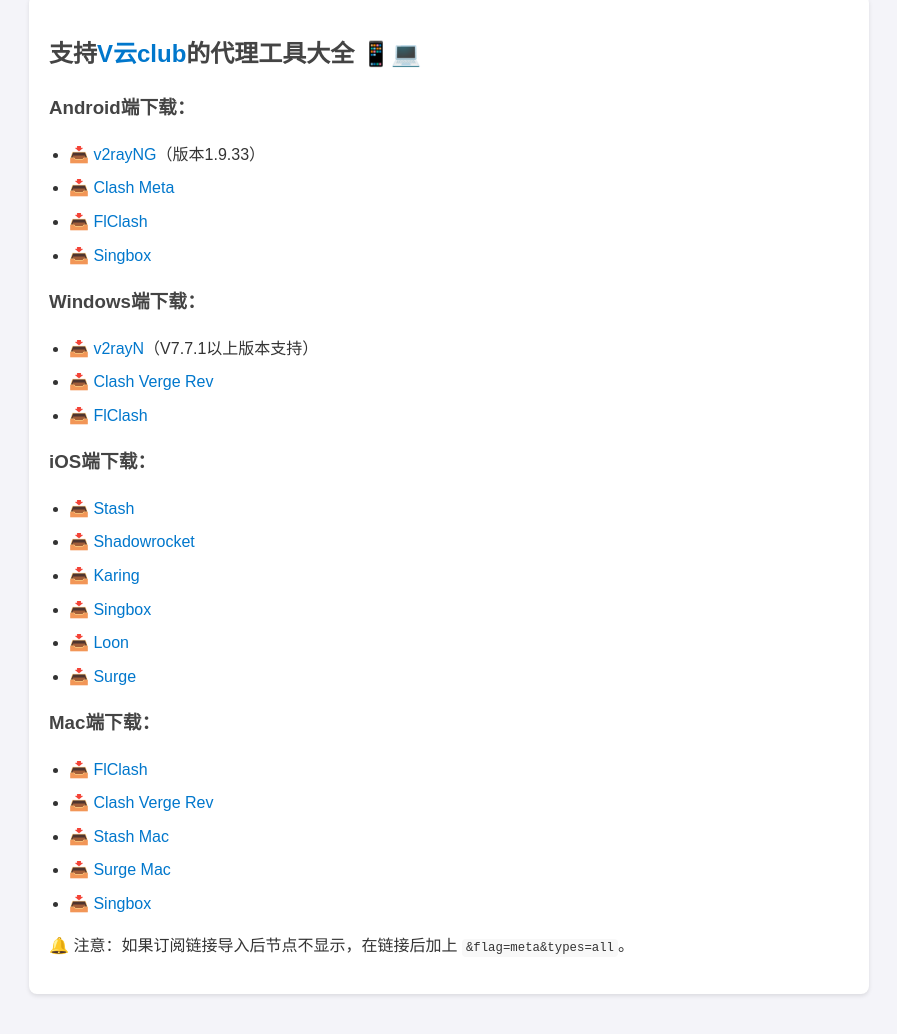
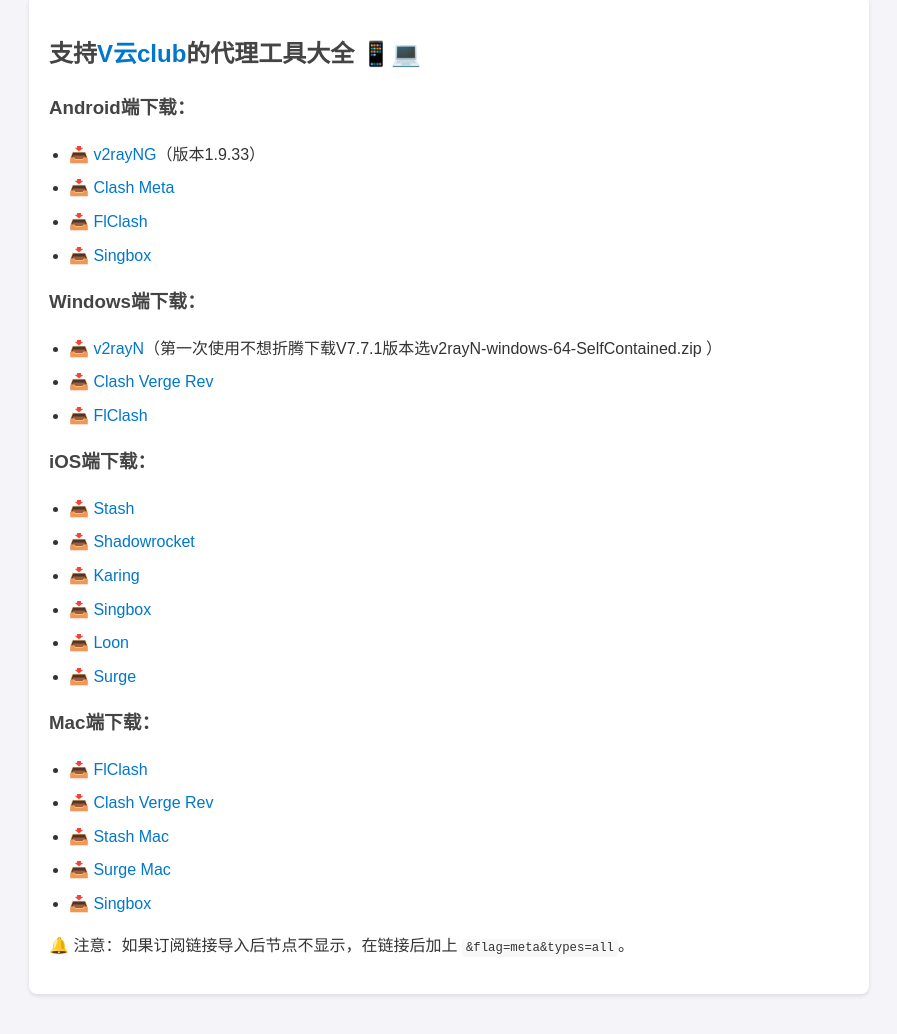
Before and after one commit to vvvcloud/zichazhinan, a plain HTML site: page index.html in a window 1280 px wide. Shown: the part 1127-2161 px from the top of the page, without its empty margins (191-1088 px from the left). Drawn offline with Linux system fonts and the light colour scheme.

Commit message:
Update index.html

```diff
--- a/index.html
+++ b/index.html
@@ -137,7 +137,8 @@
 
         <h3>Windows端下载：</h3>
         <ul>
-	<li>📥 <a href="https://github.com/2dust/v2rayN/releases/" target="_blank">v2rayN</a>（V7.7.1以上版本支持）</li>
+	<li>📥 <a href="https://github.com/2dust/v2rayN/releases/" target="_blank">v2rayN</a>（第一次使用不想折腾下载V7.7.1版本选v2rayN-windows-64-SelfContained.zip
+）</li>
 	<li>📥 <a href="https://github.com/clash-verge-rev/clash-verge-rev/releases" target="_blank">Clash Verge Rev</a></li>
 	<li>📥 <a href="https://github.com/chen08209/FlClash/releases" target="_blank">FlClash</a></li>
         </ul>
```
